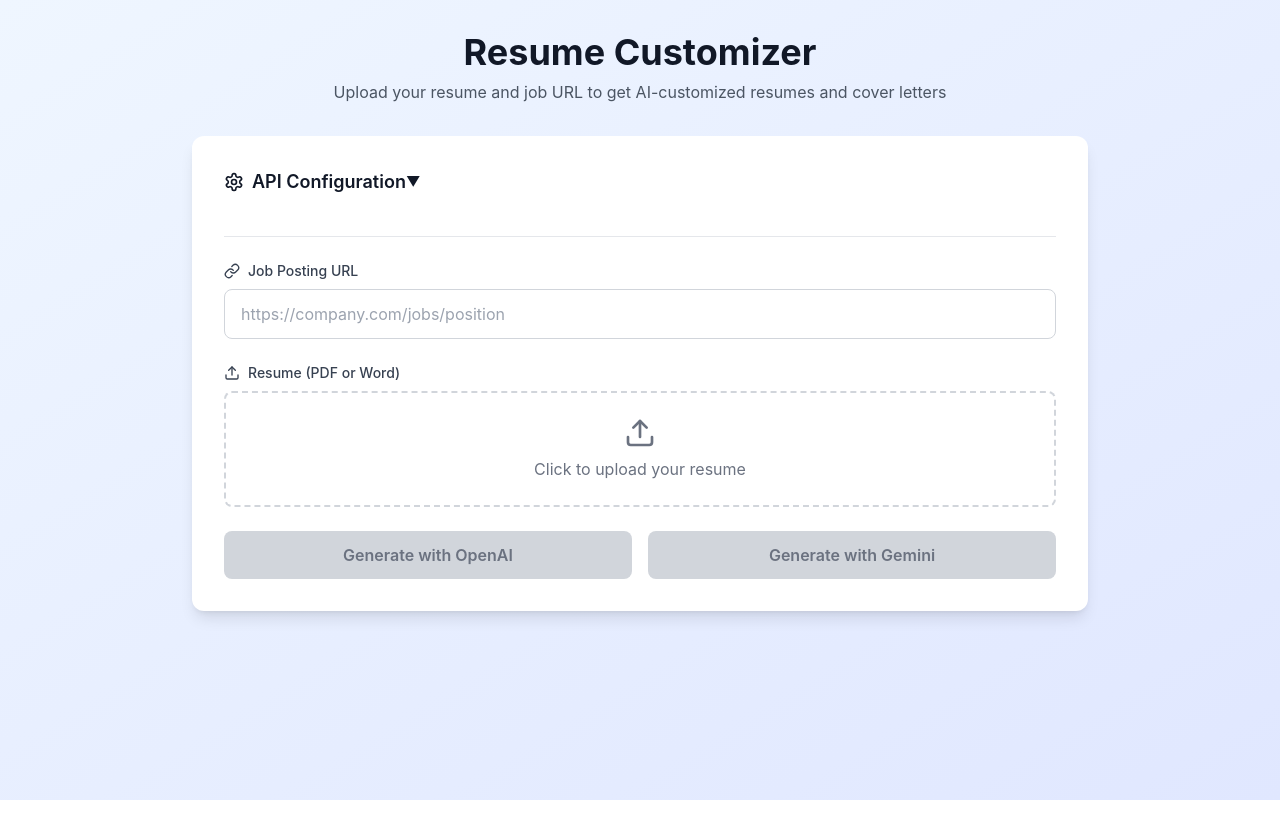
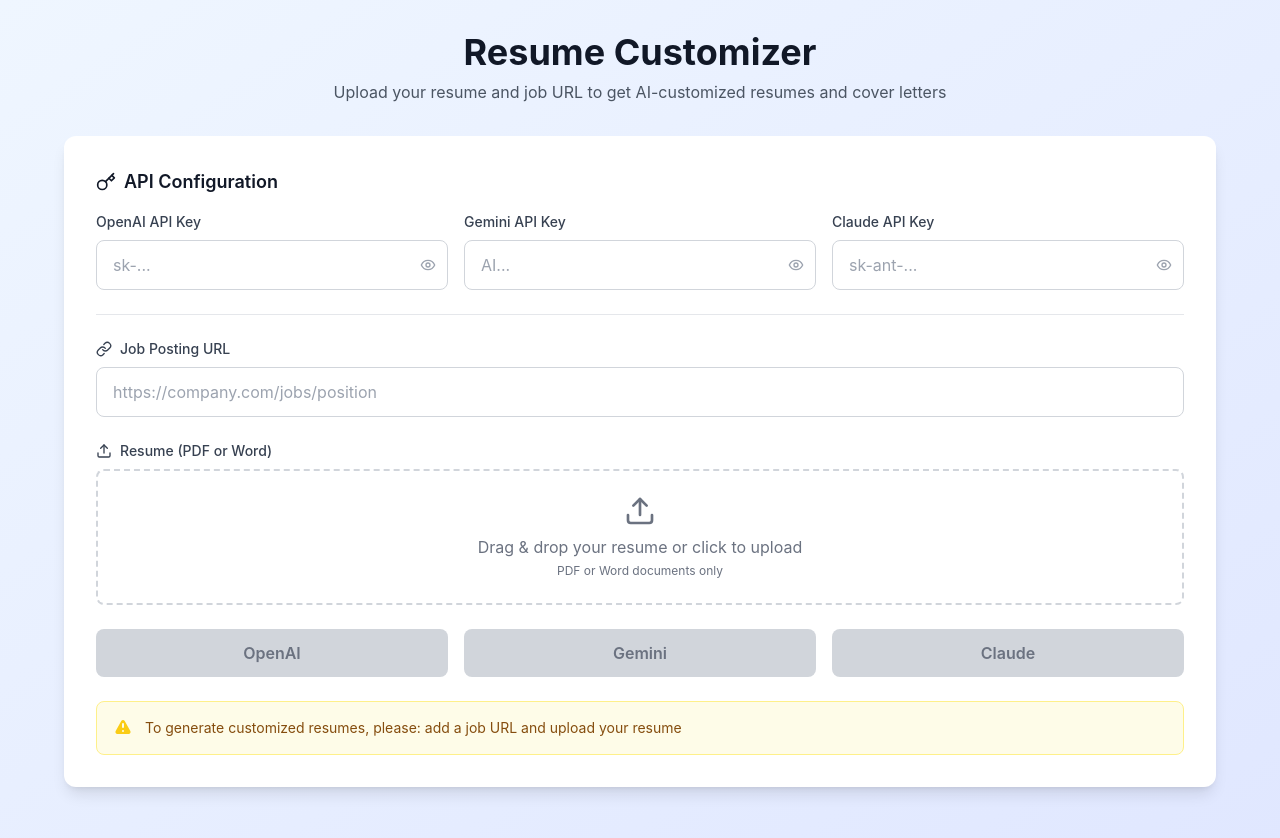
Before and after one commit to monahand1023/resume-generator, a React (Create React App) app: page / in a window 1280 px wide. Shown: the top 838 px of the page. Before the commit the page ends 800 px from the top, so only its background shows below. Built offline with nearby package versions, Linux system fonts and the light colour scheme.

Commit message:
Updating UI and server to have better messaging around backend errors, such as throttling limits.

```diff
--- a/src/App.js
+++ b/src/App.js
@@ -1,23 +1,26 @@
 import React, { useState, useEffect } from 'react';
-import { Upload, Link, Key, FileText, Mail, Loader2, Download, Settings, Eye, EyeOff } from 'lucide-react';
+import { Upload, Link, Key, FileText, Mail, Loader2, Download, Eye, EyeOff } from 'lucide-react';
 
 function App() {
     const [openaiKey, setOpenaiKey] = useState('');
     const [geminiKey, setGeminiKey] = useState('');
+    const [claudeKey, setClaudeKey] = useState('');
     const [jobUrl, setJobUrl] = useState('');
     const [resume, setResume] = useState(null);
-    const [loading, setLoading] = useState({ openai: false, gemini: false });
-    const [results, setResults] = useState({ openai: null, gemini: null });
+    const [loading, setLoading] = useState({ openai: false, gemini: false, claude: false });
+    const [results, setResults] = useState({ openai: null, gemini: null, claude: null });
     const [error, setError] = useState('');
-    const [showApiKeys, setShowApiKeys] = useState(false);
-    const [showKeys, setShowKeys] = useState({ openai: false, gemini: false });
+    const [dragActive, setDragActive] = useState(false);
+    const [showKeys, setShowKeys] = useState({ openai: false, gemini: false, claude: false });
 
     // Load API keys from localStorage on component mount
     useEffect(() => {
         const savedOpenaiKey = localStorage.getItem('openai_api_key');
         const savedGeminiKey = localStorage.getItem('gemini_api_key');
+        const savedClaudeKey = localStorage.getItem('claude_api_key');
         if (savedOpenaiKey) setOpenaiKey(savedOpenaiKey);
         if (savedGeminiKey) setGeminiKey(savedGeminiKey);
+        if (savedClaudeKey) setClaudeKey(savedClaudeKey);
     }, []);
 
     // Save API keys to localStorage whenever they change
@@ -37,6 +40,40 @@
         }
     }, [geminiKey]);
 
+    useEffect(() => {
+        if (claudeKey) {
+            localStorage.setItem('claude_api_key', claudeKey);
+        } else {
+            localStorage.removeItem('claude_api_key');
+        }
+    }, [claudeKey]);
+
+    const handleDrag = (e) => {
+        e.preventDefault();
+        e.stopPropagation();
+        if (e.type === "dragenter" || e.type === "dragover") {
+            setDragActive(true);
+        } else if (e.type === "dragleave") {
+            setDragActive(false);
+        }
+    };
+
+    const handleDrop = (e) => {
+        e.preventDefault();
+        e.stopPropagation();
+        setDragActive(false);
+
+        if (e.dataTransfer.files && e.dataTransfer.files[0]) {
+            const file = e.dataTransfer.files[0];
+            if (file.type === 'application/pdf' || file.type.includes('document')) {
+                setResume(file);
+                setError('');
+            } else {
+                setError('Please upload a PDF or Word document');
+            }
+        }
+    };
+
     const handleFileUpload = (e) => {
         const file = e.target.files[0];
         if (file && (file.type === 'application/pdf' || file.type.includes('document'))) {
@@ -48,7 +85,8 @@
     };
 
     const handleSubmit = async (provider) => {
-        const apiKey = provider === 'openai' ? openaiKey : geminiKey;
+        const apiKeys = { openai: openaiKey, gemini: geminiKey, claude: claudeKey };
+        const apiKey = apiKeys[provider];
 
         if (!apiKey || !jobUrl || !resume) {
             setError('Please fill in all required fields');
@@ -65,7 +103,7 @@
             formData.append('apiKey', apiKey);
             formData.append('provider', provider);
 
-            const response = await fetch('/api/customize-resume', {
+            const response = await fetch('http://localhost:3000/api/customize-resume', {
                 method: 'POST',
                 body: formData,
             });
@@ -77,7 +115,18 @@
             const data = await response.json();
             setResults(prev => ({ ...prev, [provider]: data }));
         } catch (err) {
-            setError(err.message || 'Something went wrong');
+            let errorMessage = err.message || 'Something went wrong';
+
+            // Handle specific API errors
+            if (err.message?.includes('429') || err.message?.includes('quota')) {
+                errorMessage = `${provider} API quota exceeded. Please check your billing or try again later.`;
+            } else if (err.message?.includes('401') || err.message?.includes('unauthorized')) {
+                errorMessage = `Invalid ${provider} API key. Please check your key.`;
+            } else if (err.message?.includes('403')) {
+                errorMessage = `${provider} API access denied. Check your permissions.`;
+            }
+
+            setError(errorMessage);
         } finally {
             setLoading(prev => ({ ...prev, [provider]: false }));
         }
@@ -85,7 +134,6 @@
 
     const downloadFile = (content, filename, format = 'txt') => {
         if (format === 'pdf' || format === 'docx') {
-            // For PDF/Word downloads, we'll need to call a backend endpoint
             downloadFormattedFile(content, filename, format);
             return;
         }
@@ -101,7 +149,7 @@
 
     const downloadFormattedFile = async (content, filename, format) => {
         try {
-            const response = await fetch('/api/format-document', {
+            const response = await fetch('http://localhost:3000/api/format-document', {
                 method: 'POST',
                 headers: { 'Content-Type': 'application/json' },
                 body: JSON.stringify({ content, format, filename })
@@ -121,13 +169,18 @@
         }
     };
 
+    // Temporary simple validation for debugging
     const hasOpenaiKey = Boolean(openaiKey?.trim());
     const hasGeminiKey = Boolean(geminiKey?.trim());
+    const hasClaudeKey = Boolean(claudeKey?.trim());
     const canSubmit = Boolean(jobUrl?.trim() && resume);
+
+    // Debug logging
+    console.log('Debug - hasGeminiKey:', hasGeminiKey, 'canSubmit:', canSubmit, 'geminiKey length:', geminiKey?.length);
 
     return (
         <div className="min-h-screen bg-gradient-to-br from-blue-50 to-indigo-100 py-8 px-4">
-            <div className="max-w-4xl mx-auto">
+            <div className="max-w-6xl mx-auto">
                 <div className="text-center mb-8">
                     <h1 className="text-4xl font-bold text-gray-900 mb-2">Resume Customizer</h1>
                     <p className="text-gray-600">Upload your resume and job URL to get AI-customized resumes and cover letters</p>
@@ -135,26 +188,19 @@
 
                 <div className="bg-white rounded-xl shadow-lg p-8 mb-8">
                     <div className="space-y-6">
-                        {/* API Keys Section */}
+                        {/* API Keys Section - Always Visible */}
                         <div className="border-b pb-6">
-                            <button
-                                onClick={() => setShowApiKeys(!showApiKeys)}
-                                className="flex items-center text-lg font-semibold text-gray-900 mb-4 hover:text-blue-600 transition-colors"
-                            >
-                                <Settings className="w-5 h-5 mr-2" />
+                            <h2 className="flex items-center text-lg font-semibold text-gray-900 mb-4">
+                                <Key className="w-5 h-5 mr-2" />
                                 API Configuration
-                                <span className="ml-auto text-sm">
-                                    {showApiKeys ? '▲' : '▼'}
-                                </span>
-                            </button>
+                            </h2>
 
-                            {showApiKeys && (
-                                <div className="grid md:grid-cols-2 gap-4">
+                            <div className="grid grid-cols-1 md:grid-cols-3 gap-4">
                                 <div>
                                     <label className="flex items-center text-sm font-medium text-gray-700 mb-2">
-                                            <Key className="w-4 h-4 mr-2" />
                                         OpenAI API Key
-                                            {hasOpenaiKey && <span className="ml-2 text-green-600 text-xs">✓ Saved</span>}
+                                        {hasOpenaiKey && <span className="ml-2 text-green-600 text-xs">✓ Valid</span>}
+                                        {openaiKey?.trim() && !hasOpenaiKey && <span className="ml-2 text-red-600 text-xs">✗ Invalid format</span>}
                                     </label>
                                     <div className="relative">
                                         <input
@@ -162,7 +208,13 @@
                                             value={openaiKey}
                                             onChange={(e) => setOpenaiKey(e.target.value)}
                                             placeholder="sk-..."
-                                                className="w-full px-4 py-3 pr-12 border border-gray-300 rounded-lg focus:ring-2 focus:ring-blue-500 focus:border-transparent"
+                                            className={`w-full px-4 py-3 pr-12 border rounded-lg focus:ring-2 focus:ring-blue-500 focus:border-transparent ${
+                                                openaiKey?.trim() && !hasOpenaiKey
+                                                    ? 'border-red-300 bg-red-50'
+                                                    : hasOpenaiKey
+                                                        ? 'border-green-300 bg-green-50'
+                                                        : 'border-gray-300'
+                                            }`}
                                         />
                                         <button
                                             type="button"
@@ -176,9 +228,9 @@
 
                                 <div>
                                     <label className="flex items-center text-sm font-medium text-gray-700 mb-2">
-                                            <Key className="w-4 h-4 mr-2" />
                                         Gemini API Key
-                                            {hasGeminiKey && <span className="ml-2 text-green-600 text-xs">✓ Saved</span>}
+                                        {hasGeminiKey && <span className="ml-2 text-green-600 text-xs">✓ Valid</span>}
+                                        {geminiKey?.trim() && !hasGeminiKey && <span className="ml-2 text-red-600 text-xs">✗ Invalid format</span>}
                                     </label>
                                     <div className="relative">
                                         <input
@@ -186,7 +238,13 @@
                                             value={geminiKey}
                                             onChange={(e) => setGeminiKey(e.target.value)}
                                             placeholder="AI..."
-                                                className="w-full px-4 py-3 pr-12 border border-gray-300 rounded-lg focus:ring-2 focus:ring-blue-500 focus:border-transparent"
+                                            className={`w-full px-4 py-3 pr-12 border rounded-lg focus:ring-2 focus:ring-blue-500 focus:border-transparent ${
+                                                geminiKey?.trim() && !hasGeminiKey
+                                                    ? 'border-red-300 bg-red-50'
+                                                    : hasGeminiKey
+                                                        ? 'border-green-300 bg-green-50'
+                                                        : 'border-gray-300'
+                                            }`}
                                         />
                                         <button
                                             type="button"
@@ -197,8 +255,37 @@
                                         </button>
                                     </div>
                                 </div>
+
+                                <div>
+                                    <label className="flex items-center text-sm font-medium text-gray-700 mb-2">
+                                        Claude API Key
+                                        {hasClaudeKey && <span className="ml-2 text-green-600 text-xs">✓ Valid</span>}
+                                        {claudeKey?.trim() && !hasClaudeKey && <span className="ml-2 text-red-600 text-xs">✗ Invalid format</span>}
+                                    </label>
+                                    <div className="relative">
+                                        <input
+                                            type={showKeys.claude ? "text" : "password"}
+                                            value={claudeKey}
+                                            onChange={(e) => setClaudeKey(e.target.value)}
+                                            placeholder="sk-ant-..."
+                                            className={`w-full px-4 py-3 pr-12 border rounded-lg focus:ring-2 focus:ring-blue-500 focus:border-transparent ${
+                                                claudeKey?.trim() && !hasClaudeKey
+                                                    ? 'border-red-300 bg-red-50'
+                                                    : hasClaudeKey
+                                                        ? 'border-green-300 bg-green-50'
+                                                        : 'border-gray-300'
+                                            }`}
+                                        />
+                                        <button
+                                            type="button"
+                                            onClick={() => setShowKeys(prev => ({ ...prev, claude: !prev.claude }))}
+                                            className="absolute right-3 top-1/2 transform -translate-y-1/2 text-gray-400 hover:text-gray-600"
+                                        >
+                                            {showKeys.claude ? <EyeOff className="w-4 h-4" /> : <Eye className="w-4 h-4" />}
+                                        </button>
                                     </div>
-                            )}
+                                </div>
+                            </div>
                         </div>
 
                         {/* Job URL */}
@@ -222,7 +309,19 @@
                                 <Upload className="w-4 h-4 mr-2" />
                                 Resume (PDF or Word)
                             </label>
-                            <div className="border-2 border-dashed border-gray-300 rounded-lg p-6 text-center hover:border-blue-400 transition-colors">
+                            <div
+                                className={`border-2 border-dashed rounded-lg p-6 text-center transition-all duration-200 ${
+                                    dragActive
+                                        ? 'border-green-400 bg-green-50'
+                                        : resume
+                                            ? 'border-green-300 bg-green-50'
+                                            : 'border-gray-300 hover:border-blue-400'
+                                }`}
+                                onDragEnter={handleDrag}
+                                onDragLeave={handleDrag}
+                                onDragOver={handleDrag}
+                                onDrop={handleDrop}
+                            >
                                 <input
                                     type="file"
                                     onChange={handleFileUpload}
@@ -234,12 +333,19 @@
                                     {resume ? (
                                         <div className="text-green-600">
                                             <FileText className="w-8 h-8 mx-auto mb-2" />
-                                            <p>{resume.name}</p>
+                                            <p className="font-medium">{resume.name}</p>
+                                            <p className="text-sm text-green-500">✓ Ready to process</p>
+                                        </div>
+                                    ) : dragActive ? (
+                                        <div className="text-green-600">
+                                            <Upload className="w-8 h-8 mx-auto mb-2" />
+                                            <p className="font-medium">Drop your resume here</p>
                                         </div>
                                     ) : (
                                         <div className="text-gray-500">
                                             <Upload className="w-8 h-8 mx-auto mb-2" />
-                                            <p>Click to upload your resume</p>
+                                            <p>Drag & drop your resume or click to upload</p>
+                                            <p className="text-xs mt-1">PDF or Word documents only</p>
                                         </div>
                                     )}
                                 </label>
@@ -253,50 +359,93 @@
                         )}
 
                         {/* Action Buttons */}
-                        <div className="grid md:grid-cols-2 gap-4">
+                        <div className="grid grid-cols-3 gap-4">
                             <button
                                 onClick={() => handleSubmit('openai')}
                                 disabled={!hasOpenaiKey || !canSubmit || loading.openai}
-                                className={`w-full font-semibold py-3 px-6 rounded-lg transition-colors flex items-center justify-center ${
+                                className={`w-full font-semibold py-3 px-4 rounded-lg transition-colors flex items-center justify-center ${
                                     hasOpenaiKey && canSubmit
                                         ? 'bg-green-600 hover:bg-green-700 text-white'
                                         : 'bg-gray-300 text-gray-500 cursor-not-allowed'
                                 }`}
+                                title={!hasOpenaiKey ? "Enter OpenAI API key" : !canSubmit ? "Add job URL and upload resume" : ""}
                             >
                                 {loading.openai ? (
                                     <>
-                                        <Loader2 className="w-5 h-5 mr-2 animate-spin" />
-                                        Processing with OpenAI...
+                                        <Loader2 className="w-4 h-4 mr-2 animate-spin" />
+                                        OpenAI...
                                     </>
                                 ) : (
-                                    <>Generate with OpenAI</>
+                                    <>OpenAI</>
                                 )}
                             </button>
 
                             <button
                                 onClick={() => handleSubmit('gemini')}
                                 disabled={!hasGeminiKey || !canSubmit || loading.gemini}
-                                className={`w-full font-semibold py-3 px-6 rounded-lg transition-colors flex items-center justify-center ${
+                                className={`w-full font-semibold py-3 px-4 rounded-lg transition-colors flex items-center justify-center ${
                                     hasGeminiKey && canSubmit
                                         ? 'bg-blue-600 hover:bg-blue-700 text-white'
                                         : 'bg-gray-300 text-gray-500 cursor-not-allowed'
                                 }`}
+                                title={!hasGeminiKey ? "Enter Gemini API key" : !canSubmit ? "Add job URL and upload resume" : ""}
                             >
                                 {loading.gemini ? (
                                     <>
-                                        <Loader2 className="w-5 h-5 mr-2 animate-spin" />
-                                        Processing with Gemini...
+                                        <Loader2 className="w-4 h-4 mr-2 animate-spin" />
+                                        Gemini...
                                     </>
                                 ) : (
-                                    <>Generate with Gemini</>
+                                    <>Gemini</>
+                                )}
+                            </button>
+
+                            <button
+                                onClick={() => handleSubmit('claude')}
+                                disabled={!hasClaudeKey || !canSubmit || loading.claude}
+                                className={`w-full font-semibold py-3 px-4 rounded-lg transition-colors flex items-center justify-center ${
+                                    hasClaudeKey && canSubmit
+                                        ? 'bg-purple-600 hover:bg-purple-700 text-white'
+                                        : 'bg-gray-300 text-gray-500 cursor-not-allowed'
+                                }`}
+                                title={!hasClaudeKey ? "Enter Claude API key" : !canSubmit ? "Add job URL and upload resume" : ""}
+                            >
+                                {loading.claude ? (
+                                    <>
+                                        <Loader2 className="w-4 h-4 mr-2 animate-spin" />
+                                        Claude...
+                                    </>
+                                ) : (
+                                    <>Claude</>
                                 )}
                             </button>
                         </div>
+
+                        {/* Status Message */}
+                        {(!jobUrl?.trim() || !resume) && (
+                            <div className="bg-yellow-50 border border-yellow-200 rounded-lg p-4 text-yellow-800">
+                                <div className="flex items-start">
+                                    <div className="flex-shrink-0">
+                                        <svg className="h-5 w-5 text-yellow-400" viewBox="0 0 20 20" fill="currentColor">
+                                            <path fillRule="evenodd" d="M8.257 3.099c.765-1.36 2.722-1.36 3.486 0l5.58 9.92c.75 1.334-.213 2.98-1.742 2.98H4.42c-1.53 0-2.493-1.646-1.743-2.98l5.58-9.92zM11 13a1 1 0 11-2 0 1 1 0 012 0zm-1-8a1 1 0 00-1 1v3a1 1 0 002 0V6a1 1 0 00-1-1z" clipRule="evenodd" />
+                                        </svg>
+                                    </div>
+                                    <div className="ml-3">
+                                        <p className="text-sm">
+                                            To generate customized resumes, please:
+                                            {!jobUrl?.trim() && !resume && " add a job URL and upload your resume"}
+                                            {!jobUrl?.trim() && resume && " add a job URL"}
+                                            {jobUrl?.trim() && !resume && " upload your resume"}
+                                        </p>
+                                    </div>
+                                </div>
+                            </div>
+                        )}
                     </div>
                 </div>
 
                 {/* Results Section */}
-                {(results.openai || results.gemini) && (
+                {(results.openai || results.gemini || results.claude) && (
                     <div className="space-y-8">
                         {results.openai && (
                             <ResultsSection
@@ -312,6 +461,14 @@
                                 results={results.gemini}
                                 downloadFile={downloadFile}
                                 color="blue"
+                            />
+                        )}
+                        {results.claude && (
+                            <ResultsSection
+                                title="Claude Results"
+                                results={results.claude}
+                                downloadFile={downloadFile}
+                                color="purple"
                             />
                         )}
                     </div>
@@ -332,6 +489,16 @@
             header: 'bg-blue-50 border-blue-200',
             title: 'text-blue-800',
             button: 'bg-blue-600 hover:bg-blue-700'
+        },
+        purple: {
+            header: 'bg-purple-50 border-purple-200',
+            title: 'text-purple-800',
+            button: 'bg-purple-600 hover:bg-purple-700'
+        },
+        orange: {
+            header: 'bg-orange-50 border-orange-200',
+            title: 'text-orange-800',
+            button: 'bg-orange-600 hover:bg-orange-700'
         }
     };
 
```
Also changed, not shown: 2 other files (tests, documents, lock files or other folders). Lines whose indentation alone changed are shown as unchanged.
